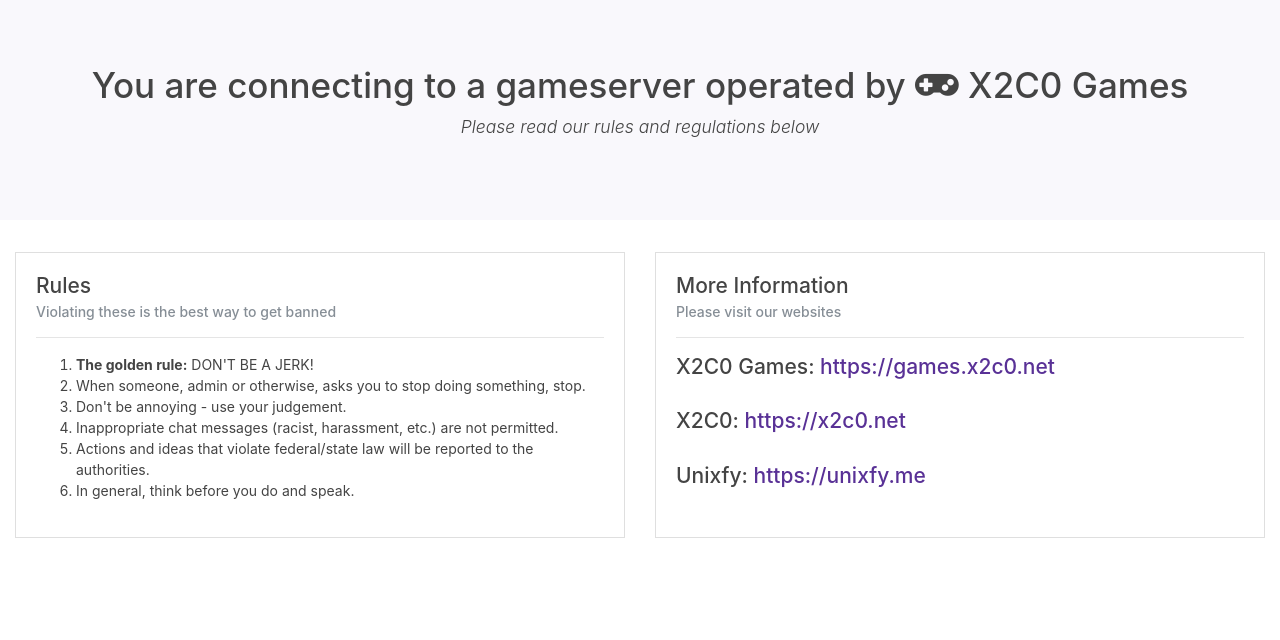
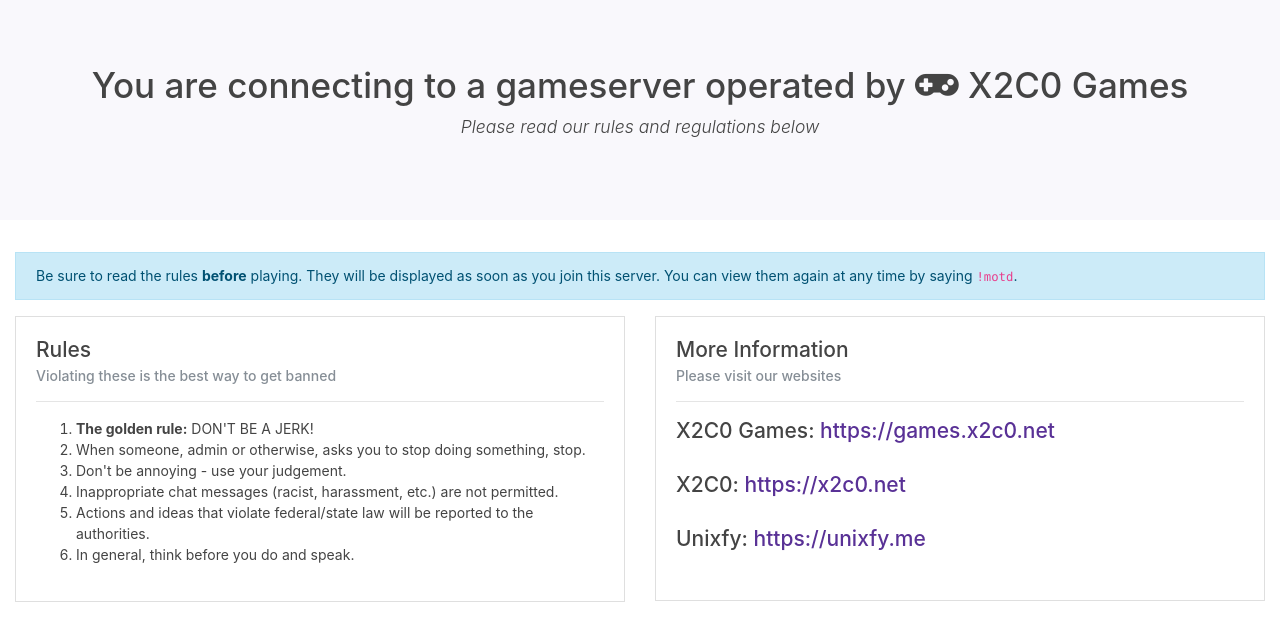
Before and after one commit to unixfy/games.unixfy.me, a plain HTML site: page loading.html in a window 1280 px wide. Drawn offline with nearby package versions, Linux system fonts and the light colour scheme.

Commit message:
Add rules alert to loading page

```diff
--- a/loading.html
+++ b/loading.html
@@ -27,6 +27,10 @@
     </center>
   </div>
   <div class="container-fluid">
+    <div class="alert alert-info" role="alert">
+      Be sure to read the rules <b>before</b> playing. They will be displayed as soon as you join this server. You can view them again at any time by saying <code>!motd</code>.
+    </div>
+
     <div class="row">
       <div class="col-6">
         <div class="card">
@@ -73,12 +77,9 @@
 
   <!-- Optional JavaScript -->
   <!-- jQuery first, then Popper.js, then Bootstrap JS -->
-    <script src="https://code.jquery.com/jquery-3.2.1.slim.min.js" integrity="sha384-KJ3o2DKtIkvYIK3UENzmM7KCkRr/rE9/Qpg6aAZGJwFDMVNA/GpGFF93hXpG5KkN"
-        crossorigin="anonymous"></script>
-    <script src="https://cdnjs.cloudflare.com/ajax/libs/popper.js/1.12.3/umd/popper.min.js" integrity="sha384-vFJXuSJphROIrBnz7yo7oB41mKfc8JzQZiCq4NCceLEaO4IHwicKwpJf9c9IpFgh"
-        crossorigin="anonymous"></script>
-    <script src="https://maxcdn.bootstrapcdn.com/bootstrap/4.0.0-beta.2/js/bootstrap.min.js" integrity="sha384-alpBpkh1PFOepccYVYDB4do5UnbKysX5WZXm3XxPqe5iKTfUKjNkCk9SaVuEZflJ"
-        crossorigin="anonymous"></script>
+  <script src="https://code.jquery.com/jquery-3.2.1.slim.min.js" integrity="sha384-KJ3o2DKtIkvYIK3UENzmM7KCkRr/rE9/Qpg6aAZGJwFDMVNA/GpGFF93hXpG5KkN" crossorigin="anonymous"></script>
+  <script src="https://cdnjs.cloudflare.com/ajax/libs/popper.js/1.12.3/umd/popper.min.js" integrity="sha384-vFJXuSJphROIrBnz7yo7oB41mKfc8JzQZiCq4NCceLEaO4IHwicKwpJf9c9IpFgh" crossorigin="anonymous"></script>
+  <script src="https://maxcdn.bootstrapcdn.com/bootstrap/4.0.0-beta.2/js/bootstrap.min.js" integrity="sha384-alpBpkh1PFOepccYVYDB4do5UnbKysX5WZXm3XxPqe5iKTfUKjNkCk9SaVuEZflJ" crossorigin="anonymous"></script>
 </body>
 
 </html>
```
Lines whose indentation alone changed are shown as unchanged.
